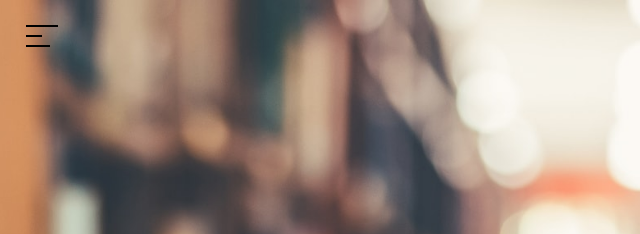
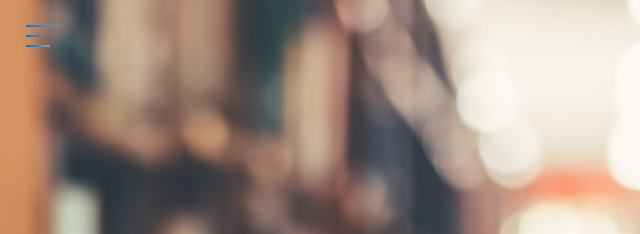
Before and after one commit to GitPersonnel/Fiches-FR, a plain HTML site: page index.html in a window 1280 px wide. Shown: the top 234 px of the page, 0-640 px from the left. Drawn offline with Linux system fonts and the light colour scheme.

Commit message:
Update styles.css

```diff
--- a/CSS/styles.css
+++ b/CSS/styles.css
@@ -38,7 +38,8 @@ a{
     transform: translate(0,-50%);
     height: 5%;
     left: 0;
-    background-color: black;
+    filter:saturate(2);
+    backdrop-filter: invert(1);
 }
 
 .bar1{
```
